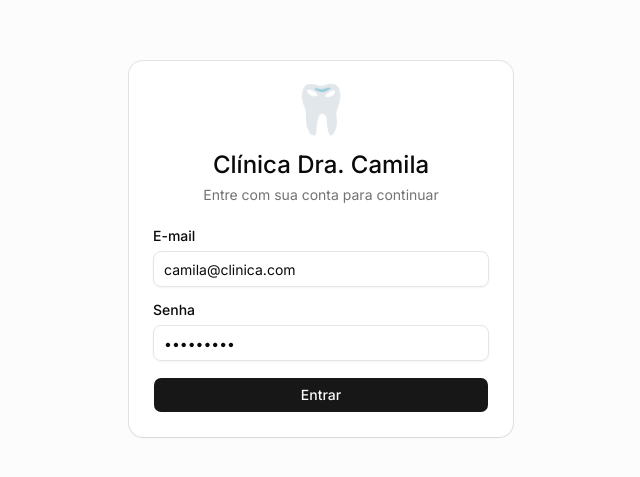
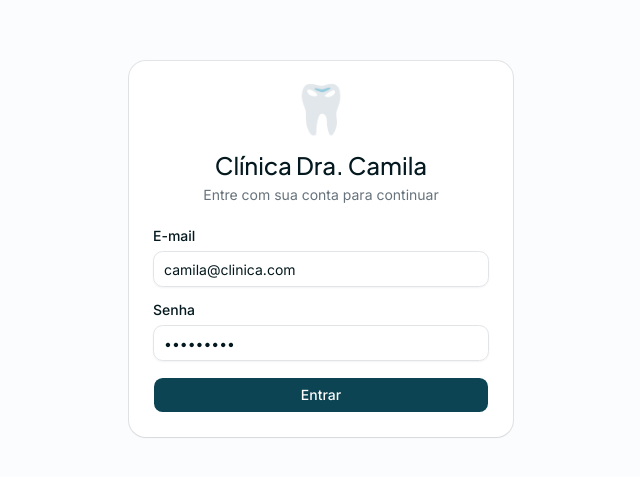
Before and after one commit to gustavoprado0/clinica-dra-camila, a Next.js app in the folder frontend/: page /login in a window 1280 px wide. Shown: the part 151-628 px from the top of the page, without its empty margins (319-959 px from the left). Built offline with nearby package versions, Linux system fonts and the light colour scheme; no server answers.

Commit message:
feat: identidade visual da clinica (paleta azul-petroleo)

```diff
--- a/frontend/src/app/globals.css
+++ b/frontend/src/app/globals.css
@@ -8,8 +8,8 @@
   --color-background: var(--background);
   --color-foreground: var(--foreground);
   --font-sans: var(--font-sans);
-  --font-mono: var(--font-geist-mono);
-  --font-heading: var(--font-sans);
+  --font-mono: var(--font-mono);
+  --font-heading: var(--font-heading);
   --color-sidebar-ring: var(--sidebar-ring);
   --color-sidebar-border: var(--sidebar-border);
   --color-sidebar-accent-foreground: var(--sidebar-accent-foreground);
@@ -48,77 +48,62 @@
   --radius-4xl: calc(var(--radius) * 2.6);
 }
 
-body {
-  font-family: var(--font-sans), Arial, Helvetica, sans-serif;
-}
+:root {
+  /* ===== Paleta Dra. Camila — Branco + Azul-petróleo ===== */
 
-:root {
-  --background: oklch(1 0 0);
-  --foreground: oklch(0.145 0 0);
+  /* Base */
+  --background: oklch(1 0 0);             /* branco puro */
+  --foreground: oklch(0.2 0.03 220);      /* quase preto azulado */
+
+  /* Cards e popovers */
   --card: oklch(1 0 0);
-  --card-foreground: oklch(0.145 0 0);
+  --card-foreground: oklch(0.2 0.03 220);
   --popover: oklch(1 0 0);
-  --popover-foreground: oklch(0.145 0 0);
-  --primary: oklch(0.205 0 0);
-  --primary-foreground: oklch(0.985 0 0);
-  --secondary: oklch(0.97 0 0);
-  --secondary-foreground: oklch(0.205 0 0);
-  --muted: oklch(0.97 0 0);
-  --muted-foreground: oklch(0.556 0 0);
-  --accent: oklch(0.97 0 0);
-  --accent-foreground: oklch(0.205 0 0);
-  --destructive: oklch(0.577 0.245 27.325);
-  --border: oklch(0.922 0 0);
-  --input: oklch(0.922 0 0);
-  --ring: oklch(0.708 0 0);
-  --chart-1: oklch(0.87 0 0);
-  --chart-2: oklch(0.556 0 0);
-  --chart-3: oklch(0.439 0 0);
-  --chart-4: oklch(0.371 0 0);
-  --chart-5: oklch(0.269 0 0);
-  --radius: 0.625rem;
-  --sidebar: oklch(0.985 0 0);
-  --sidebar-foreground: oklch(0.145 0 0);
-  --sidebar-primary: oklch(0.205 0 0);
-  --sidebar-primary-foreground: oklch(0.985 0 0);
-  --sidebar-accent: oklch(0.97 0 0);
-  --sidebar-accent-foreground: oklch(0.205 0 0);
-  --sidebar-border: oklch(0.922 0 0);
-  --sidebar-ring: oklch(0.708 0 0);
-}
+  --popover-foreground: oklch(0.2 0.03 220);
 
-.dark {
-  --background: oklch(0.145 0 0);
-  --foreground: oklch(0.985 0 0);
-  --card: oklch(0.205 0 0);
-  --card-foreground: oklch(0.985 0 0);
-  --popover: oklch(0.205 0 0);
-  --popover-foreground: oklch(0.985 0 0);
-  --primary: oklch(0.922 0 0);
-  --primary-foreground: oklch(0.205 0 0);
-  --secondary: oklch(0.269 0 0);
-  --secondary-foreground: oklch(0.985 0 0);
-  --muted: oklch(0.269 0 0);
-  --muted-foreground: oklch(0.708 0 0);
-  --accent: oklch(0.269 0 0);
-  --accent-foreground: oklch(0.985 0 0);
-  --destructive: oklch(0.704 0.191 22.216);
-  --border: oklch(1 0 0 / 10%);
-  --input: oklch(1 0 0 / 15%);
-  --ring: oklch(0.556 0 0);
-  --chart-1: oklch(0.87 0 0);
-  --chart-2: oklch(0.556 0 0);
-  --chart-3: oklch(0.439 0 0);
-  --chart-4: oklch(0.371 0 0);
-  --chart-5: oklch(0.269 0 0);
-  --sidebar: oklch(0.205 0 0);
-  --sidebar-foreground: oklch(0.985 0 0);
-  --sidebar-primary: oklch(0.488 0.243 264.376);
-  --sidebar-primary-foreground: oklch(0.985 0 0);
-  --sidebar-accent: oklch(0.269 0 0);
-  --sidebar-accent-foreground: oklch(0.985 0 0);
-  --sidebar-border: oklch(1 0 0 / 10%);
-  --sidebar-ring: oklch(0.556 0 0);
+  /* Primária — azul-petróleo escuro (#1E4B5C aprox) */
+  --primary: oklch(0.36 0.06 220);
+  --primary-foreground: oklch(0.99 0 0);
+
+  /* Secundária — azul-petróleo claro (badges, backgrounds) */
+  --secondary: oklch(0.95 0.015 220);
+  --secondary-foreground: oklch(0.3 0.05 220);
+
+  /* Muted — cinzas suaves */
+  --muted: oklch(0.97 0.005 240);
+  --muted-foreground: oklch(0.55 0.02 240);
+
+  /* Accent — azul-petróleo médio (hover) */
+  --accent: oklch(0.93 0.02 220);
+  --accent-foreground: oklch(0.3 0.05 220);
+
+  /* Destructive — vermelho suave */
+  --destructive: oklch(0.62 0.18 25);
+
+  /* Bordas e inputs */
+  --border: oklch(0.92 0.005 240);
+  --input: oklch(0.92 0.005 240);
+  --ring: oklch(0.5 0.06 220);
+
+  /* Radius — cantos suaves */
+  --radius: 0.75rem;
+
+  /* Charts (pro contador depois) */
+  --chart-1: oklch(0.55 0.11 220);
+  --chart-2: oklch(0.65 0.14 160);
+  --chart-3: oklch(0.7 0.15 85);
+  --chart-4: oklch(0.6 0.17 25);
+  --chart-5: oklch(0.55 0.1 280);
+
+  /* Sidebar — azul-petróleo mais escuro pro contraste */
+  --sidebar: oklch(0.28 0.05 220);
+  --sidebar-foreground: oklch(0.98 0.005 220);
+  --sidebar-primary: oklch(0.99 0 0);
+  --sidebar-primary-foreground: oklch(0.28 0.05 220);
+  --sidebar-accent: oklch(0.36 0.06 220);
+  --sidebar-accent-foreground: oklch(0.99 0 0);
+  --sidebar-border: oklch(0.35 0.04 220);
+  --sidebar-ring: oklch(0.55 0.08 220);
 }
 
 @layer base {
@@ -127,8 +112,13 @@ body {
   }
   body {
     @apply bg-background text-foreground;
+    font-family: var(--font-sans), system-ui, sans-serif;
+  }
+  h1, h2, h3, h4, h5, h6 {
+    font-family: var(--font-heading), system-ui, sans-serif;
+    letter-spacing: -0.02em;
   }
   html {
-    @apply font-sans;
+    font-family: var(--font-sans), system-ui, sans-serif;
   }
 }
--- a/frontend/src/app/layout.tsx
+++ b/frontend/src/app/layout.tsx
@@ -1,23 +1,25 @@
 import type { Metadata } from 'next';
-import { Geist, Geist_Mono, Inter } from 'next/font/google';
+import { Plus_Jakarta_Sans, Inter } from 'next/font/google';
 import './globals.css';
-import { cn } from "@/lib/utils";
 
-const inter = Inter({subsets:['latin'],variable:'--font-sans'});
-
-const geistSans = Geist({
-  variable: '--font-geist-sans',
+const jakarta = Plus_Jakarta_Sans({
+  variable: '--font-heading',
   subsets: ['latin'],
+  display: 'swap',
 });
 
-const geistMono = Geist_Mono({
-  variable: '--font-geist-mono',
+const inter = Inter({
+  variable: '--font-sans',
   subsets: ['latin'],
+  display: 'swap',
 });
 
 export const metadata: Metadata = {
   title: 'Clínica Dra. Camila',
   description: 'Sistema de agendamento e gestão',
+  icons: {
+    icon: '/icon.svg',
+  },
 };
 
 export default function RootLayout({
@@ -28,9 +30,9 @@ export default function RootLayout({
   return (
     <html
       lang="pt-BR"
-      className={cn("h-full", "antialiased", geistSans.variable, geistMono.variable, "font-sans", inter.variable)}
+      className={`${jakarta.variable} ${inter.variable} h-full antialiased`}
     >
-      <body className="min-h-full flex flex-col">{children}</body>
+      <body className="min-h-full flex flex-col font-sans">{children}</body>
     </html>
   );
 }
--- a/frontend/src/components/app-nav.tsx
+++ b/frontend/src/components/app-nav.tsx
@@ -11,7 +11,6 @@ import {
   LogOut,
 } from 'lucide-react';
 import { cn } from '@/lib/utils';
-import { Button } from '@/components/ui/button';
 
 const links = [
   { href: '/dashboard', label: 'Dashboard', icon: LayoutDashboard },
@@ -34,18 +33,26 @@ export function AppNav() {
   }
 
   return (
-    <nav className="flex flex-col w-56 min-h-screen border-r bg-background">
-      <div className="px-5 py-5 border-b">
-        <div className="flex items-center gap-2">
-          <span className="text-2xl">🦷</span>
-          <div>
-            <p className="text-sm font-semibold">Dra. Camila</p>
-            <p className="text-xs text-muted-foreground">Painel da clínica</p>
+    <nav className="flex flex-col w-60 min-h-screen bg-sidebar text-sidebar-foreground">
+      {/* Logo / Header */}
+      <div className="px-5 py-6 border-b border-sidebar-border">
+        <div className="flex items-center gap-3">
+          <div className="size-10 rounded-xl bg-sidebar-primary/10 flex items-center justify-center">
+            <span className="text-xl">🦷</span>
+          </div>
+          <div className="min-w-0">
+            <p className="text-sm font-semibold leading-tight text-white">
+              Dra. Camila
+            </p>
+            <p className="text-xs text-sidebar-foreground/60 leading-tight">
+              Painel da clínica
+            </p>
           </div>
         </div>
       </div>
 
-      <div className="flex-1 py-3">
+      {/* Links principais */}
+      <div className="flex-1 py-4 px-3 space-y-1">
         {links.map(({ href, label, icon: Icon }) => {
           const active = pathname === href || pathname.startsWith(href + '/');
           return (
@@ -53,42 +60,42 @@ export function AppNav() {
               key={href}
               href={href}
               className={cn(
-                'flex items-center gap-3 mx-2 px-3 py-2 rounded-md text-sm transition',
+                'flex items-center gap-3 px-3 py-2.5 rounded-lg text-sm transition-all',
                 active
-                  ? 'bg-muted text-foreground font-medium'
-                  : 'text-muted-foreground hover:bg-muted hover:text-foreground'
+                  ? 'bg-sidebar-accent text-white font-medium shadow-sm'
+                  : 'text-sidebar-foreground/70 hover:bg-sidebar-accent/50 hover:text-white'
               )}
             >
-              <Icon className="size-4" />
+              <Icon className="size-[18px]" />
               {label}
             </Link>
           );
         })}
       </div>
 
-      <div className="border-t p-3 space-y-1">
+      {/* Footer — Configurações + Sair */}
+      <div className="border-t border-sidebar-border p-3 space-y-1">
         <Link
           href="/configuracoes"
           className={cn(
-            'flex items-center gap-3 px-3 py-2 rounded-md text-sm transition',
+            'flex items-center gap-3 px-3 py-2.5 rounded-lg text-sm transition-all',
             pathname.startsWith('/configuracoes')
-              ? 'bg-muted text-foreground font-medium'
-              : 'text-muted-foreground hover:bg-muted hover:text-foreground'
+              ? 'bg-sidebar-accent text-white font-medium shadow-sm'
+              : 'text-sidebar-foreground/70 hover:bg-sidebar-accent/50 hover:text-white'
           )}
         >
-          <Settings className="size-4" />
+          <Settings className="size-[18px]" />
           Configurações
         </Link>
 
-        <Button
-          variant="ghost"
-          size="sm"
+        <button
+          type="button"
           onClick={handleLogout}
-          className="w-full justify-start gap-3 text-muted-foreground"
+          className="w-full flex items-center gap-3 px-3 py-2.5 rounded-lg text-sm text-sidebar-foreground/70 hover:bg-sidebar-accent/50 hover:text-white transition-all"
         >
-          <LogOut className="size-4" />
+          <LogOut className="size-[18px]" />
           Sair
-        </Button>
+        </button>
       </div>
     </nav>
   );
```
